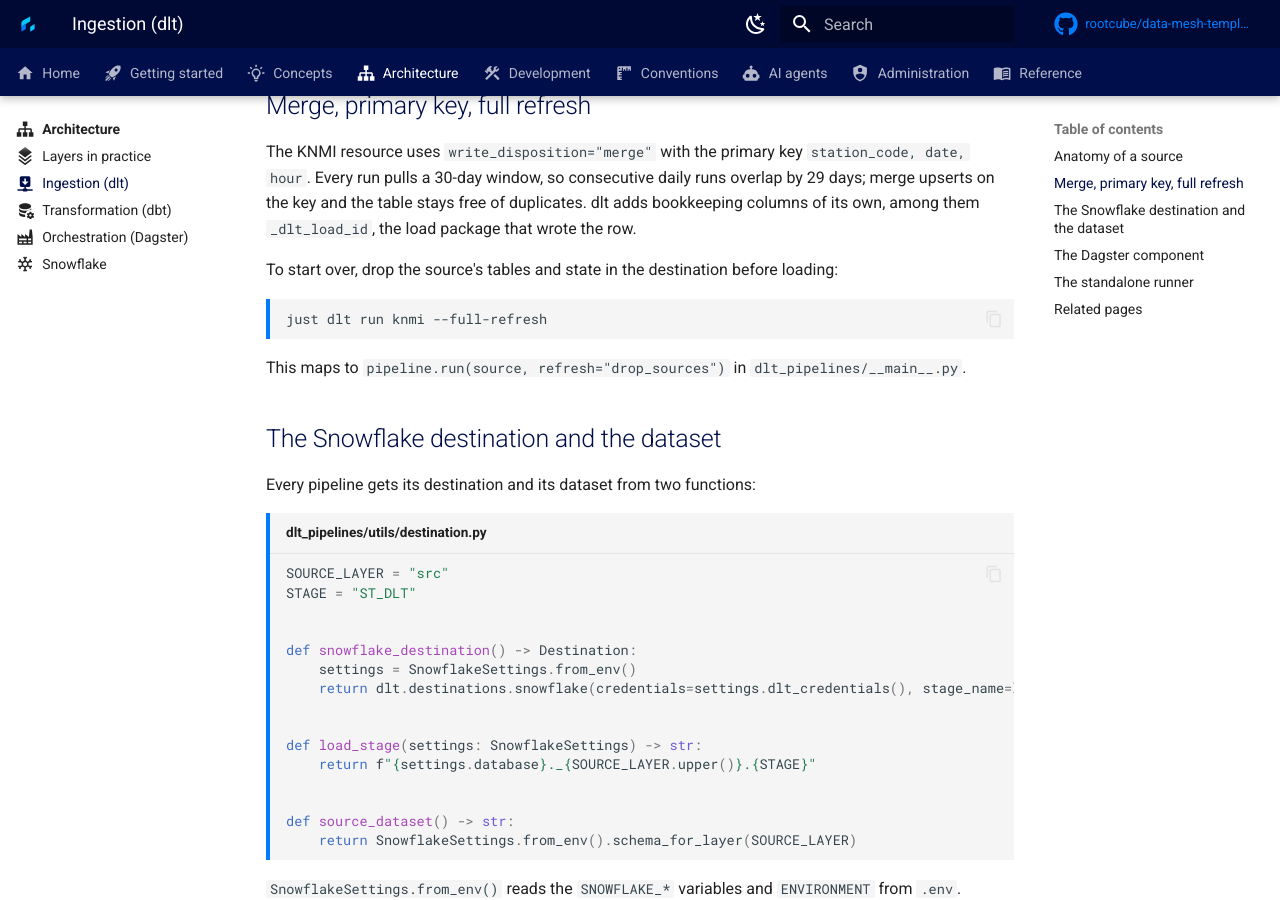
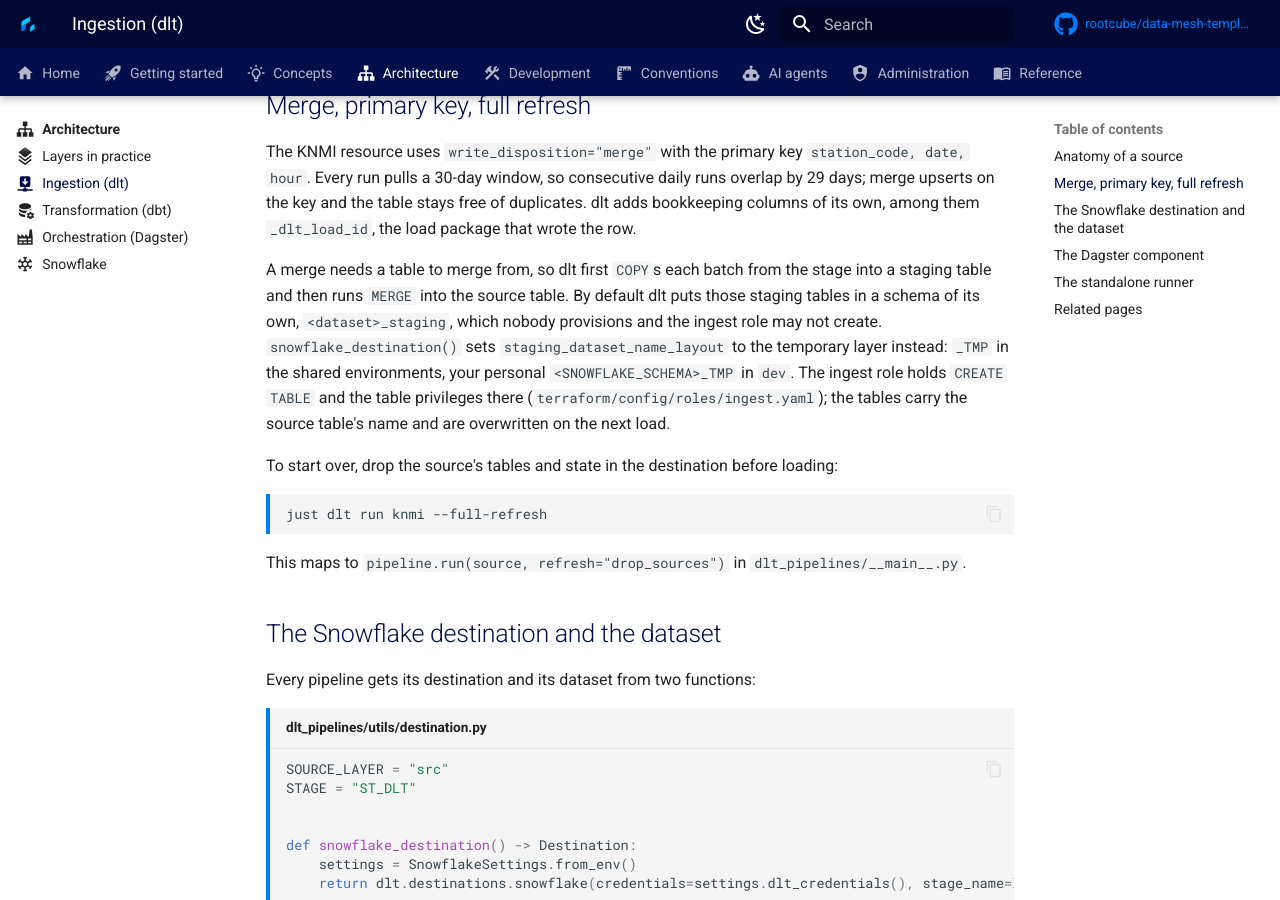
Before and after one commit to rootcube/data-mesh-template, an MkDocs documentation site: the page built from docs/architecture/ingestion.md, in a window 1280 px wide and 900 px high, scrolled down 1754 px. Built offline with MkDocs 1.6.1 and Material for MkDocs 9.7.7, drawn with Linux system fonts in a browser that asks for light colours; comment, search, counter and statistics services are not loaded.

Commit message:
feat: implement staging tables in temporary layer for merge loads in Snowflake

```diff
--- a/docs/architecture/ingestion.md
+++ b/docs/architecture/ingestion.md
@@ -85,6 +85,15 @@
 by 29 days; merge upserts on the key and the table stays free of duplicates. dlt adds
 bookkeeping columns of its own, among them `_dlt_load_id`, the load package that wrote the
 row.
+
+A merge needs a table to merge from, so dlt first `COPY`s each batch from the stage into a
+staging table and then runs `MERGE` into the source table. By default dlt puts those staging
+tables in a schema of its own, `<dataset>_staging`, which nobody provisions and the ingest role
+may not create. `snowflake_destination()` sets `staging_dataset_name_layout` to the temporary
+layer instead: `_TMP` in the shared environments, your personal `<SNOWFLAKE_SCHEMA>_TMP` in
+`dev`. The ingest role holds `CREATE TABLE` and the table privileges there
+(`terraform/config/roles/ingest.yaml`); the tables carry the source table's name and are
+overwritten on the next load.
 
 To start over, drop the source's tables and state in the destination before loading:
 
```
Also changed, not shown: docs/ai-agents/dlt.md (+1 -1 lines), docs/ai-agents/snowflake.md (+2 -2 lines), 3 other files.
